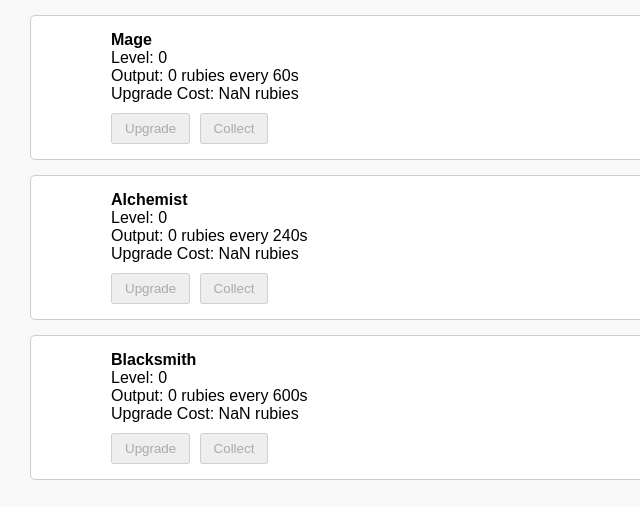
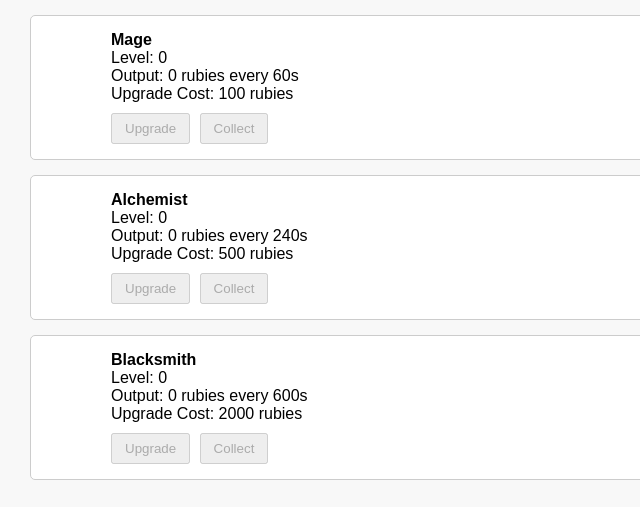
Before and after one commit to Ampharel/rig-testing, a plain HTML site: page index.html in a window 1280 px wide. Shown: the part 290-797 px from the top of the page, 0-640 px from the left. Drawn offline with Linux system fonts and the light colour scheme.

Commit message:
Update index.html

```diff
--- a/index.html
+++ b/index.html
@@ -102,23 +102,18 @@
       return b.level > 0 ? b.baseOutput * b.level : 0;
     }
 
-      const UPGRADE_CYCLE_COSTS = {
-        "Mine":    [0.5, 2, 5, 8, 12, 17, 23, 30, 38, 47, 57, 68, 80, 93],
-        "Mage":    [2, 5, 9, 14, 20, 27, 35, 44, 54, 65, 77, 90, 104, 119],
-        "Alchemist": [5, 10, 18, 28, 40, 54, 70, 88, 108, 130, 154, 180, 208, 238],
-        "Blacksmith": [10, 20, 35, 55, 80, 110, 145, 185, 230, 280, 335, 395, 460, 530]
-      };
-
       function getUpgradeCost(b) {
-        const level = b.level;
-        if (level >= 15) return Infinity;
-
-        const cycleCosts = UPGRADE_CYCLE_COSTS[b.name];
-        if (!cycleCosts) return Infinity;
-
-        const cycles = cycleCosts[level - 1]; // level 1 → index 0
-        return Math.round(cycles * b.baseOutput);
-      }
+          if (b.name === "Mine") {
+            const level = b.level;
+            if (level >= 15) return Infinity;
+            const cycleCost = MINE_CYCLE_COSTS[level - 1];
+            return Math.round(cycleCost * b.baseOutput);
+          } else {
+            return b.level > 0
+              ? Math.floor(b.baseCost * Math.pow(1.5, b.level - 1))
+              : b.baseCost;
+          }
+        }
 
     function createTimerSVG(percent, timeLeft) {
       const radius = 20;
```
